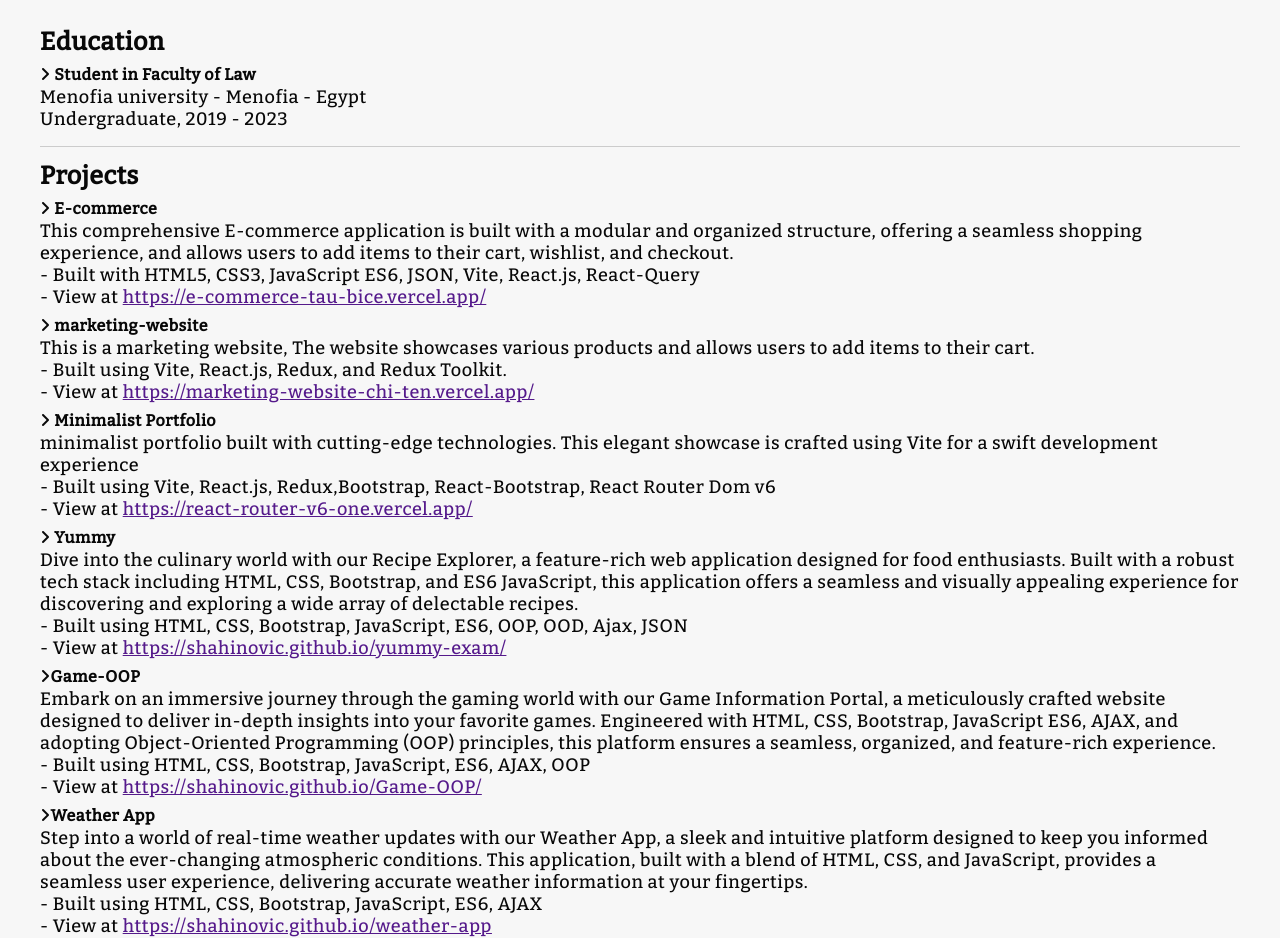
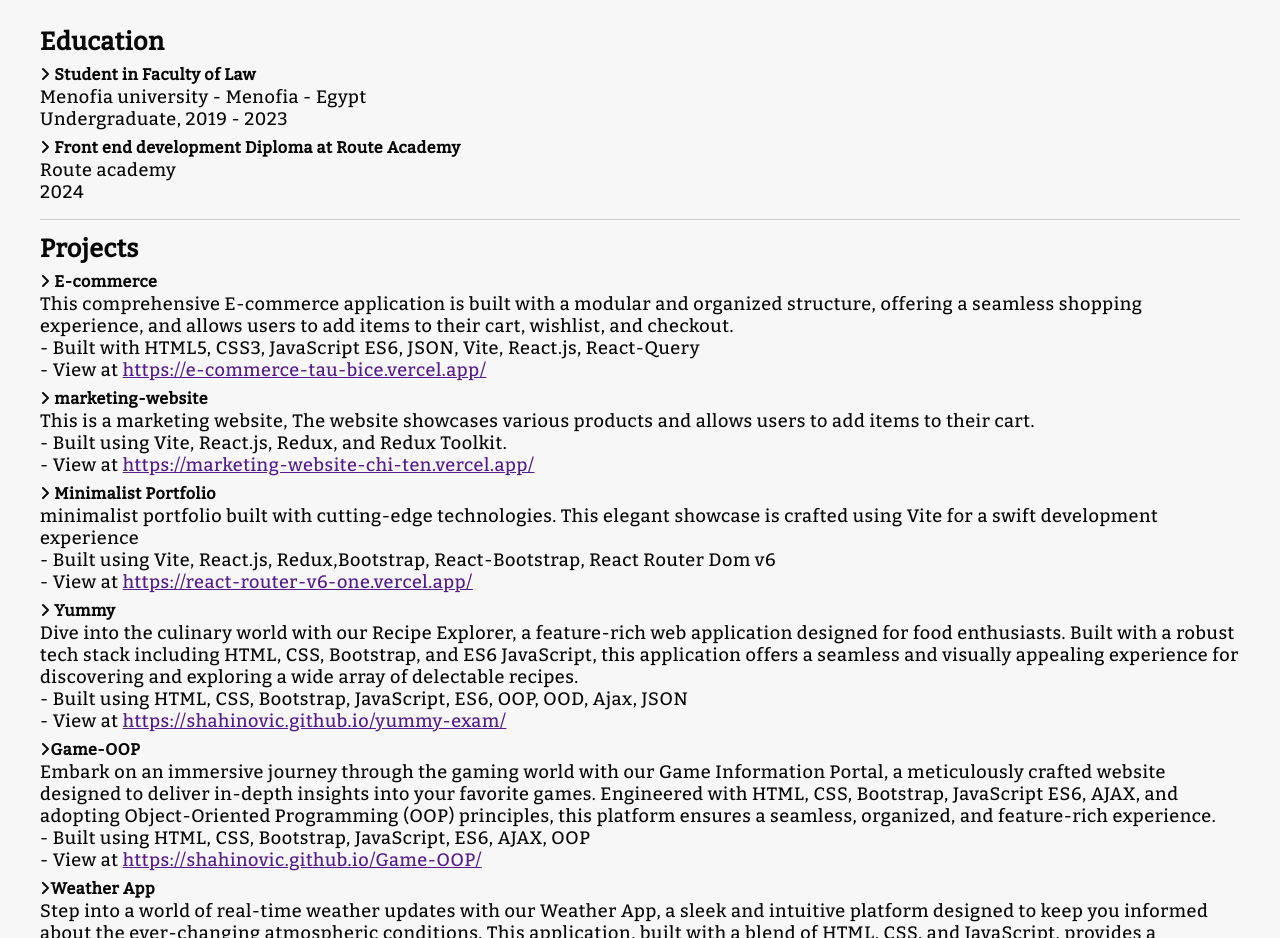
Before and after one commit to shahinovic/my-resume, a plain HTML site: page index.html in a window 1280 px wide. Shown: the part 980-1918 px from the top of the page. Drawn offline with nearby package versions, Linux system fonts and the light colour scheme.

Commit message:
add new diploma

```diff
--- a/index.html
+++ b/index.html
@@ -90,6 +90,9 @@
         <h4><i class="fa fa-angle-right"></i> Student in Faculty of Law</h4>
         <p>Menofia university - Menofia - Egypt</p>
         <p>Undergraduate, 2019 - 2023</p>
+        <h4><i class="fa fa-angle-right"></i> Front end development Diploma at Route Academy</h4>
+        <p>Route academy</p>
+        <p>2024</p>
     </section>
 
     <section>
@@ -198,6 +201,7 @@
 
     <section>
         <h2>Certificates</h2>
+
         <h4><i class="fa fa-angle-right"></i> Udacity - Professional Web Development</h4>
         <p>
             - Verify at
```
